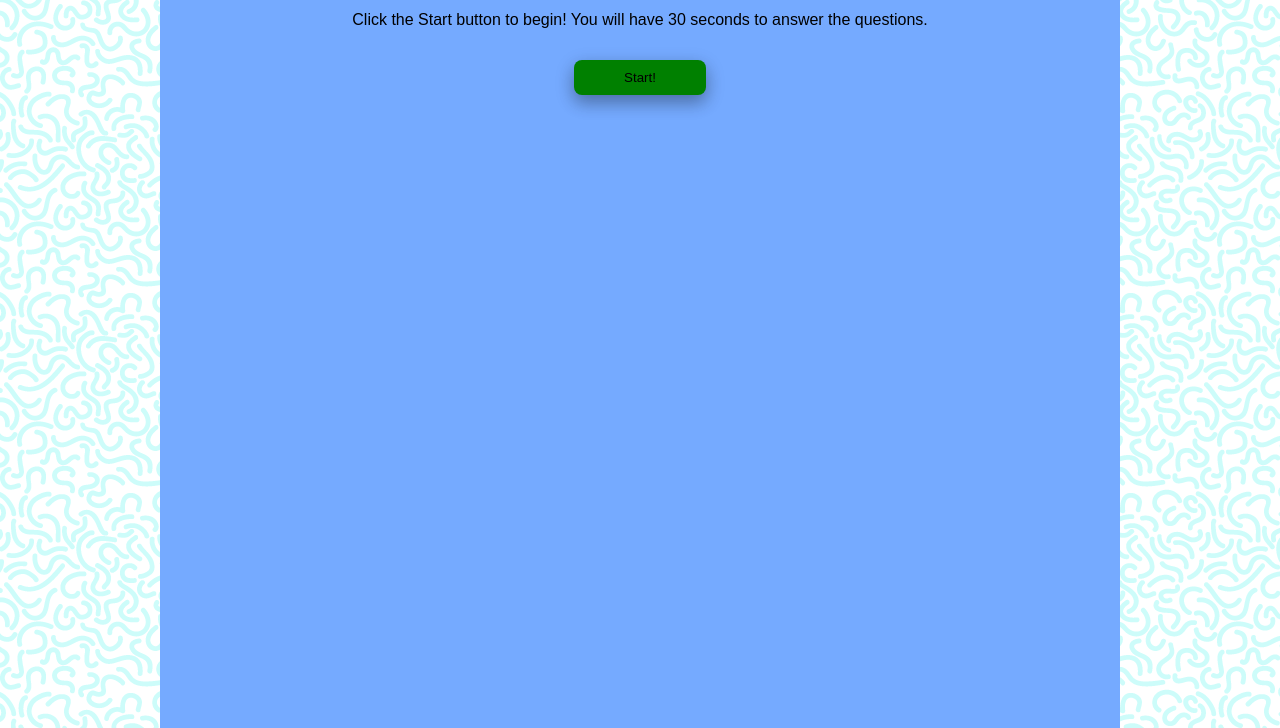
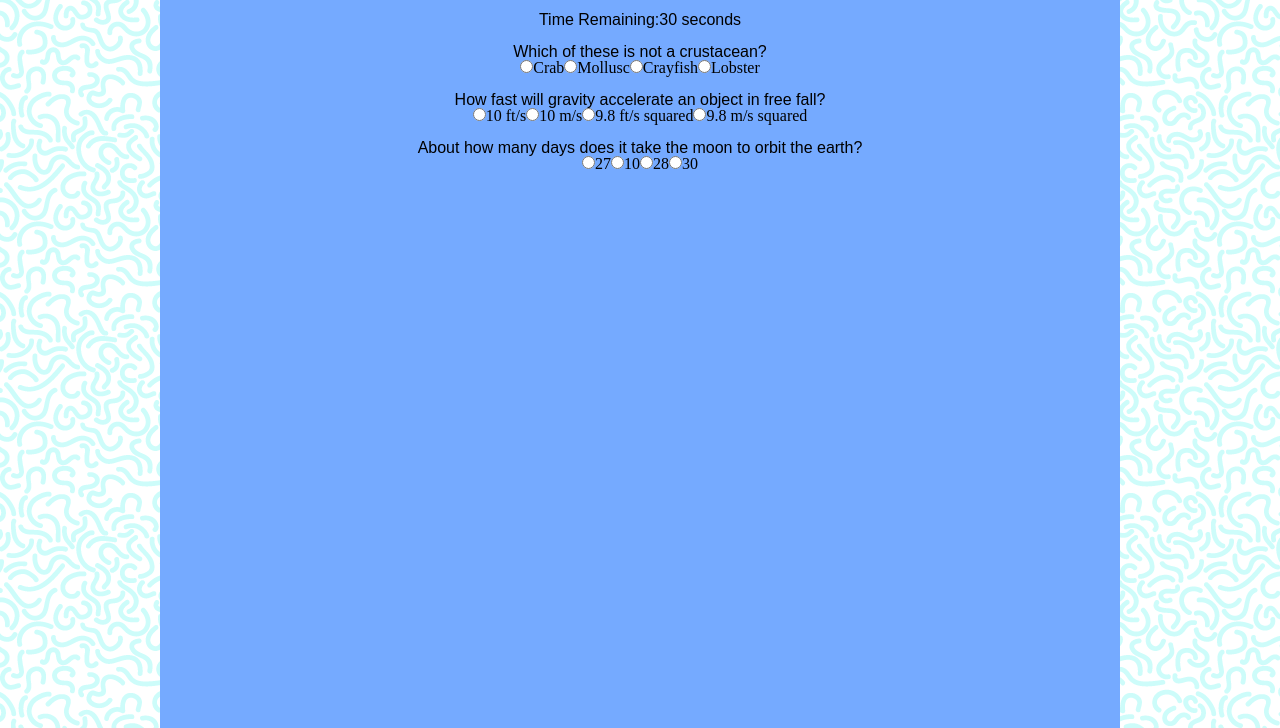
Before and after one commit to KKuhn09/TriviaGame, a plain HTML site: page index.html in a window 1280 px wide. Both pictures are taken after a click on the button "Start!". Shown: the part 72-800 px from the top of the page. Drawn offline with nearby package versions, Linux system fonts and the light colour scheme.

Commit message:
Start button displays game when clicked

```diff
--- a/assets/javascript/app.js
+++ b/assets/javascript/app.js
@@ -1,3 +1,4 @@
+//Array of objects that stores our question data
 var questions = [{
 	question: "Which of these is not a crustacean?",
 	answers: ["Crab", "Mollusc", "Crayfish", "Lobster"],
@@ -13,23 +14,44 @@ var questions = [{
 }]
 
 var timer;
-
+//Our game object
 var game = {
-
+	//The games needed variables
 	correct: 0,
 	incorrect: 0,
 	counter: 30,
 
+	//Function that counts down the game
 	countdown: function(){
+		//Update count down every 1 second
+		var x = setInterval(function(){
 
+		}, 1000);
 	},
-
+	//Function that starts the game
 	start: function(){
-
+		//Clear div3
+		$(".div3").empty();
+		//Display games timer
+		$(".div3").append("<h3 id='timer'>Time Remaining:"+game.counter+" seconds</h3><br>");
+		//For each item in our questions array, display the question
+		for(var i=0;i<questions.length;i++){
+			$(".div3").append("<form id='question"+i+"'></form><br>");
+			$("#question"+i).append("<h3>"+questions[i].question+"</h3>");
+			for(var j=0;j<questions[i].answers.length;j++){
+				$("#question"+i).append("<input type='radio'>"+questions[i].answers[j]);
+			}
+		}
+		game.countdown();
 	}
-
 }
 
 $(document).ready(function() {
 
+	//When the start button is clicked
+	$("#start-button").click(function(){
+		//Start the game
+		game.start();
+	});
+
 });
--- a/index.html
+++ b/index.html
@@ -20,7 +20,7 @@
 		<div class="div3">
 			<h2>Click the Start button to begin! You will have 30 seconds to answer the questions.</h2><br><br>
 
-			<button type="button" id="start"> Start! </button>
+			<button type="button" id="start-button">Start!</button>
 		</div>
 
 	</div>
```
